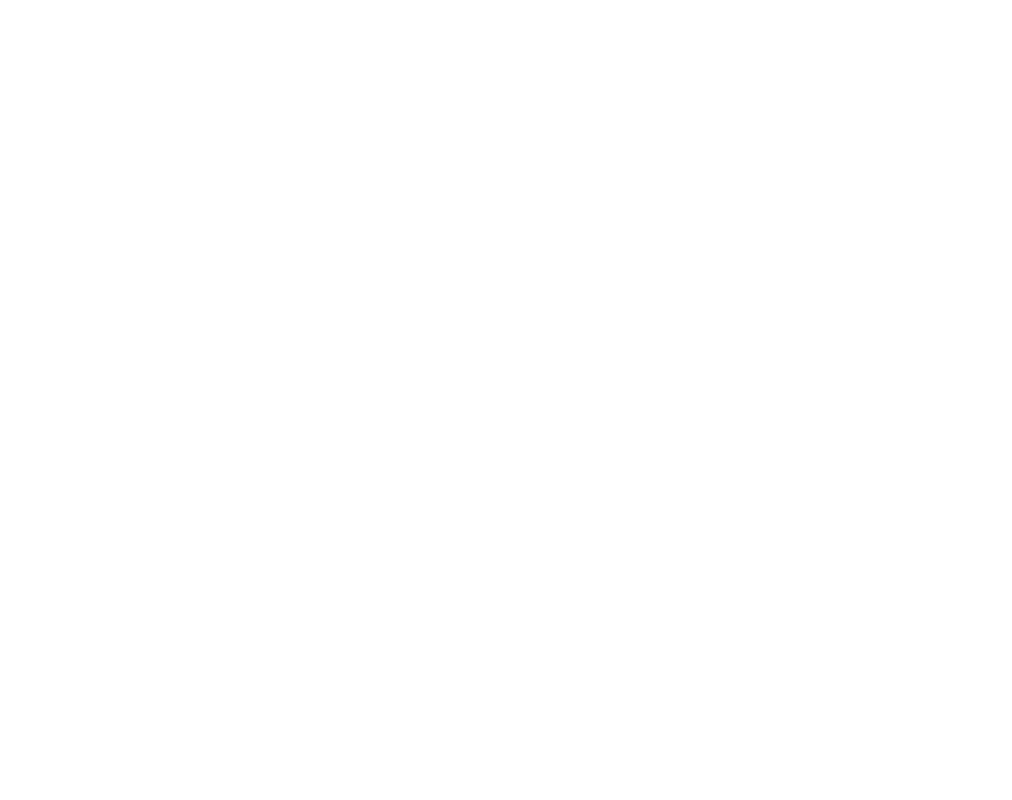
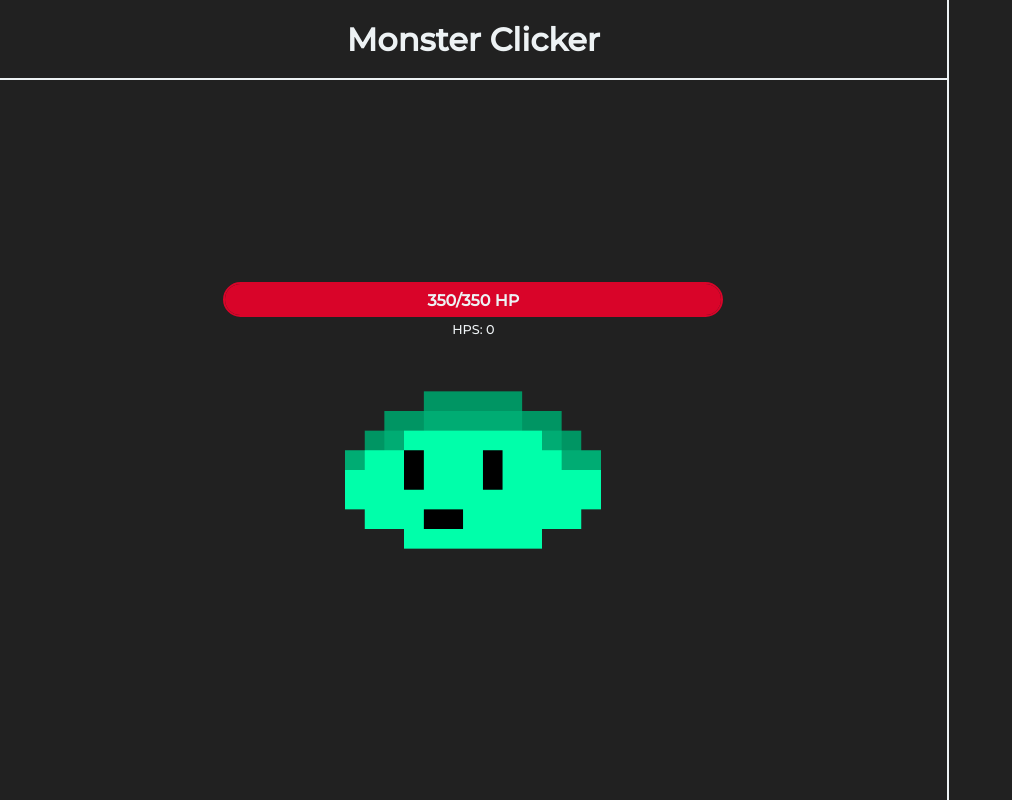
Before and after one commit to Finn1385/monster-clicker, a plain HTML site: page index.html in a window 1280 px wide. Shown: the whole page, without its empty margins (0-1012 px from the left). Drawn offline with nearby package versions, Linux system fonts and the light colour scheme; files that its build step writes are made by us from their sources.

Commit message:
+ Added basic layout

```diff
--- a/assets/css/style.scss
+++ b/assets/css/style.scss
@@ -0,0 +1,81 @@
+* {
+  padding: 0;
+  margin: 0;
+  box-sizing: border-box;
+  font-family: "Montserrat", Arial, Helvetica, sans-serif;
+  --background: #212121;
+  --primary: #edf2f4;
+  --secondary: #d90429;
+}
+
+body {
+  background: var(--background);
+  color: var(--primary);
+  display: flex;
+  main {
+    height: 100vh;
+    width: 100%;
+    .top {
+      width: 100%;
+      height: 10vh;
+      border-bottom: 2px solid var(--primary);
+      text-align: center;
+      line-height: 10vh;
+    }
+
+    .pov {
+      width: 100%;
+      height: 90vh;
+      display: flex;
+      justify-content: center;
+      align-items: center;
+      .monster {
+        display: flex;
+        justify-content: center;
+        align-items: center;
+        flex-direction: column;
+        position: relative;
+        .monster-health-bar {
+          position: relative;
+          width: 500px;
+          height: 35px;
+          border-radius: 50px;
+          border: 2px solid var(--secondary);
+          overflow: hidden;
+          p.monster-hp {
+            position: absolute;
+            left: 50%;
+            top: 50%;
+            transform: translate(-50%, -50%);
+            font-weight: bold;
+          } // p.monster-hp
+          .monster-health {
+            height: 100%;
+            background: var(--secondary);
+          } // monster-health
+        } // .monster-health-bar
+        p.monster-hps {
+          margin: 5px;
+          font-size: 0.8rem;
+        }
+        img.monster-img {
+          width: 256px;
+          height: 256px;
+          cursor: pointer;
+          transition: transform 0.1s ease;
+        }
+        img.monster-img:hover {
+          transform: scale(1.1);
+        }
+        img.monster-img:active {
+          transform: scale(1);
+        }
+      } // .monster
+    } // .pov
+  } // main
+  aside {
+    width: 450px;
+    height: 100vh;
+    border-left: solid 2px var(--primary);
+  }
+} // body
--- a/index.html
+++ b/index.html
@@ -6,6 +6,32 @@
     <title>Monster Clicker</title>
     <link rel="stylesheet" href="./assets/css/style.min.css" />
     <script src="./assets/js/main.js"></script>
+    <link
+      href="https://fonts.googleapis.com/css2?family=Montserrat:wght@500&display=swap"
+      rel="stylesheet"
+    />
   </head>
-  <body></body>
+  <body>
+    <main>
+      <div class="top">
+        <h1>Monster Clicker</h1>
+      </div>
+      <div class="pov">
+        <div class="monster">
+          <div class="monster-health-bar">
+            <p class="monster-hp">350/350 HP</p>
+            <div class="monster-health" style="width: 100%"></div>
+          </div>
+          <p class="monster-hps">HPS: 0</p>
+          <img
+            src="./assets/images/Slime.png"
+            alt="Slime"
+            class="monster-img"
+            onclick="console.log('hit');"
+          />
+        </div>
+      </div>
+    </main>
+    <aside></aside>
+  </body>
 </html>
```
Also changed, not shown: assets/css/style.css (added), assets/css/style.min.css (added), assets/images/Slime.png (added).
